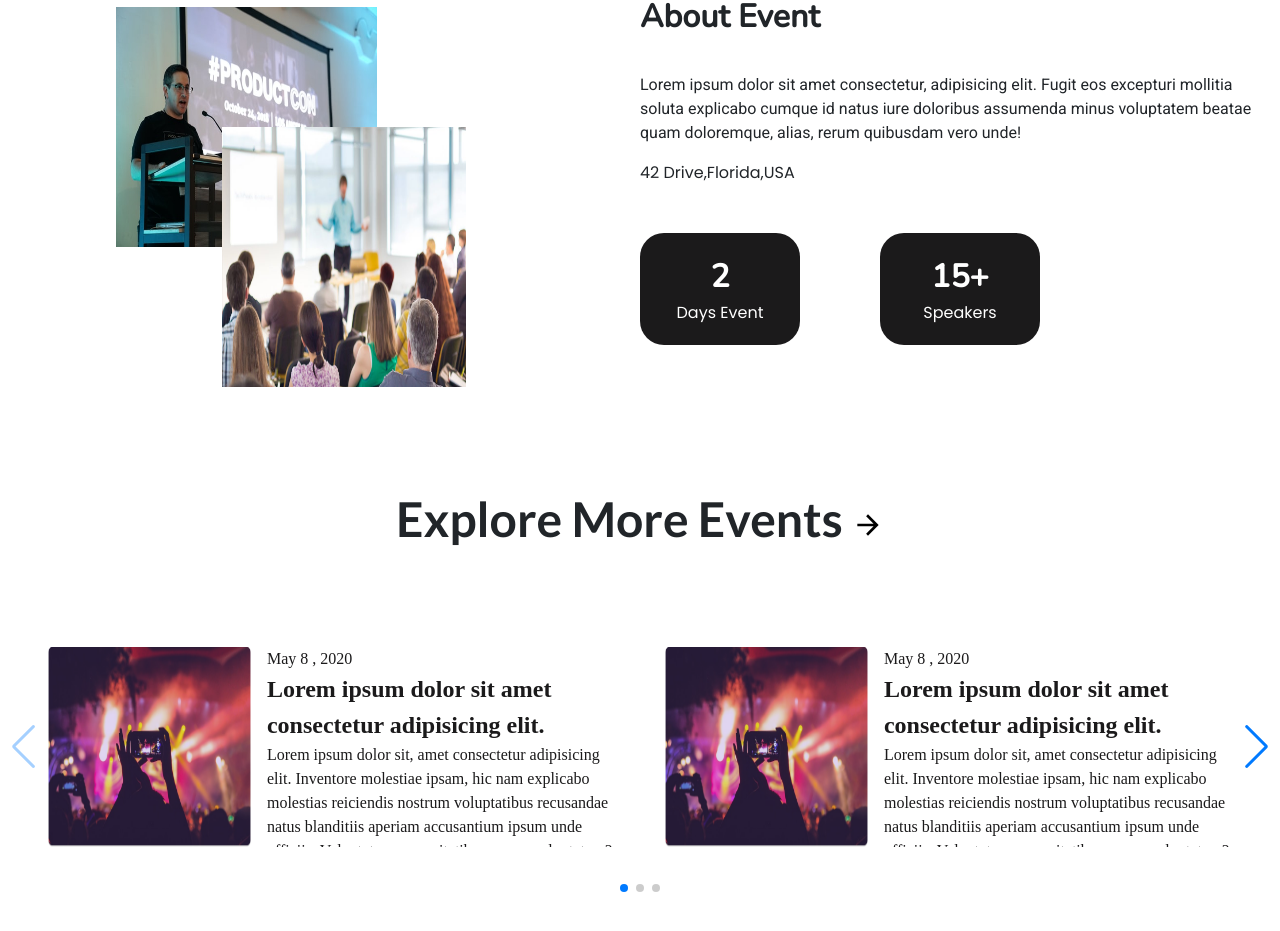
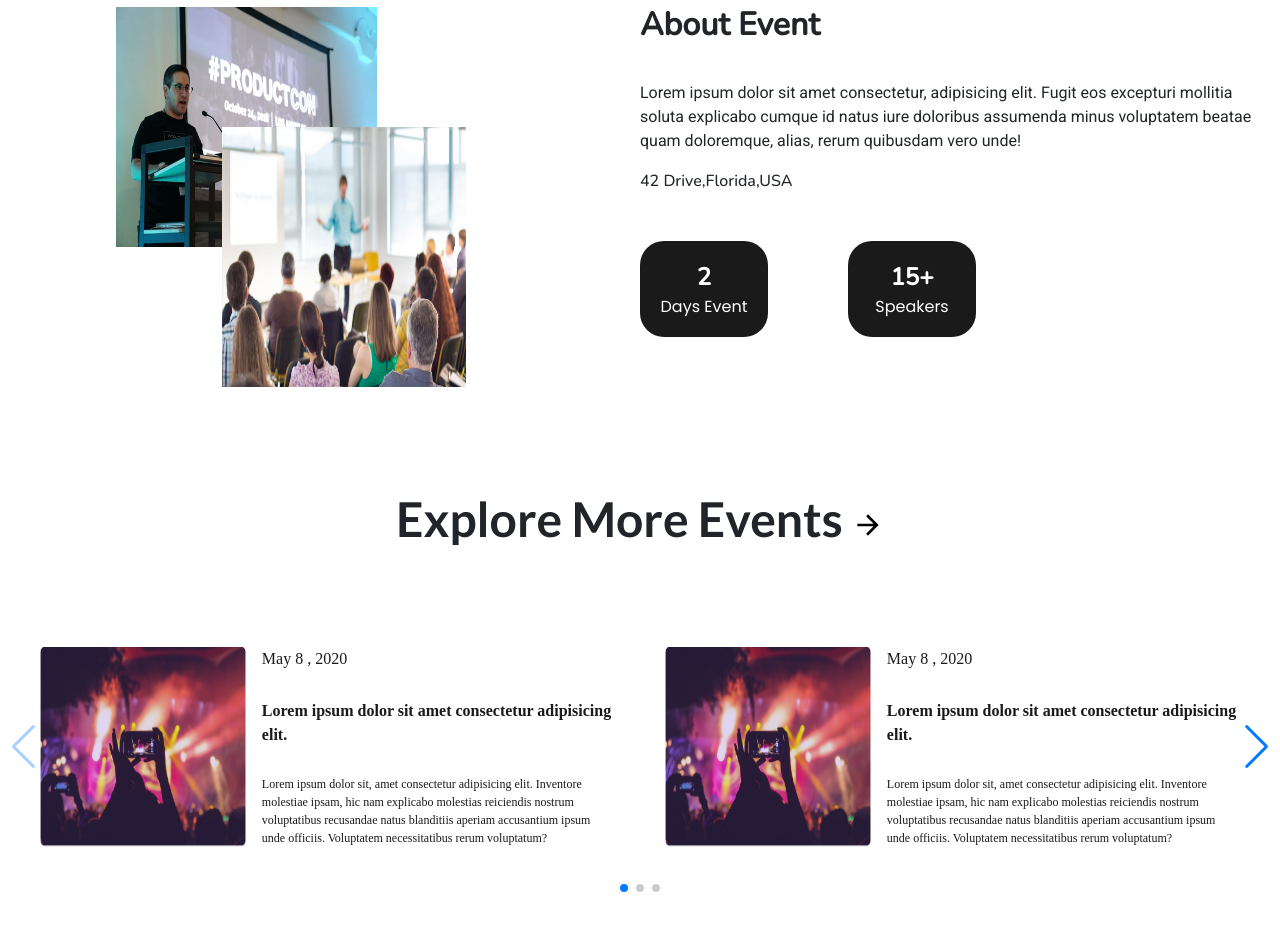
Before and after one commit to automobile-club/Automobile-Website, a Next.js app: page /events/individual in a window 1280 px wide. Shown: the part 1021-1952 px from the top of the page. Built offline with nearby package versions, Linux system fonts and the light colour scheme.

Commit message:
Font Changes Event Page (#45)
* first

* events work

* routing

* font and style changes

```diff
--- a/pages/events/individual.tsx
+++ b/pages/events/individual.tsx
@@ -33,7 +33,7 @@ const SingleEvent = () => {
         <NavBar BgColor='white'/>
         <div>
             <div className={styles.firstVP}>
-            <Image src='/images/event Poster.jpg' className={styles.bannerImage} height={100} width={390} objectFit='contain' alt='event_name'/>
+            <Image src='/images/event Poster.jpg' className={styles.bannerImage} height={100} width={390} objectFit='cover' alt='event_name'/>
                 <div className={styles.imgTime}>
                     <div className={styles.eventName}>EVENT NAME</div>
                     <div className={styles.eventTime}>
@@ -97,7 +97,7 @@ const SingleEvent = () => {
       onSwiper={(swiper) => console.log(swiper)}
       onSlideChange={() => console.log('slide change')}
       className={styles.swiperRoot}
-      style={{'padding': '0 3rem'}}
+      style={{'padding': '0 2.5rem'}}
     >
       <SwiperSlide className={styles.sliderMain}>
         <Link href="/events/individual" className={styles.link}>
--- a/styles/individualEvent.module.css
+++ b/styles/individualEvent.module.css
@@ -38,8 +38,8 @@
     background-color: #1B1A1B;
     border-radius: 1.5rem;
     color: white;
-    height: 7rem;
-    width: 10rem;
+    height: 6rem;
+    width: 8rem;
     margin-right: 5rem;
     display: flex;
     flex-direction: column;
@@ -55,7 +55,7 @@
 
 .boxBold{
     font-weight: 600;
-    font-size: xx-large;
+    font-size: x-large;
     font-family: Nunito;
 }
 
@@ -80,7 +80,7 @@
 }
 
 .sliderMain{
-    width:"100%";
+    width:"50%";
 }
 
 .swiperRoot{
@@ -113,13 +113,14 @@
 
 .cardEventHead{
     font-family: Popins;
-    font-size: 1.5rem;
+    font-size: 1rem;
     font-weight: 600;
 
 }
 
 .cardEventData{
     font-family: Popins;
+    font-size: 0.75rem;
     overflow: hidden;
 
 }
@@ -248,7 +249,9 @@
         color: #777a;
         padding: 0px 0px 20px 30px;
       }
-
+      .addressWrap{
+        font-family: Nunito;
+      }
       .div5 {
         grid-row: 4 / span 2;
         grid-column: 3 /span 3;
```
Also changed, not shown: pages/events/index.tsx (+9 -9 lines), 1 other file (tests, documents, lock files or other folders).
